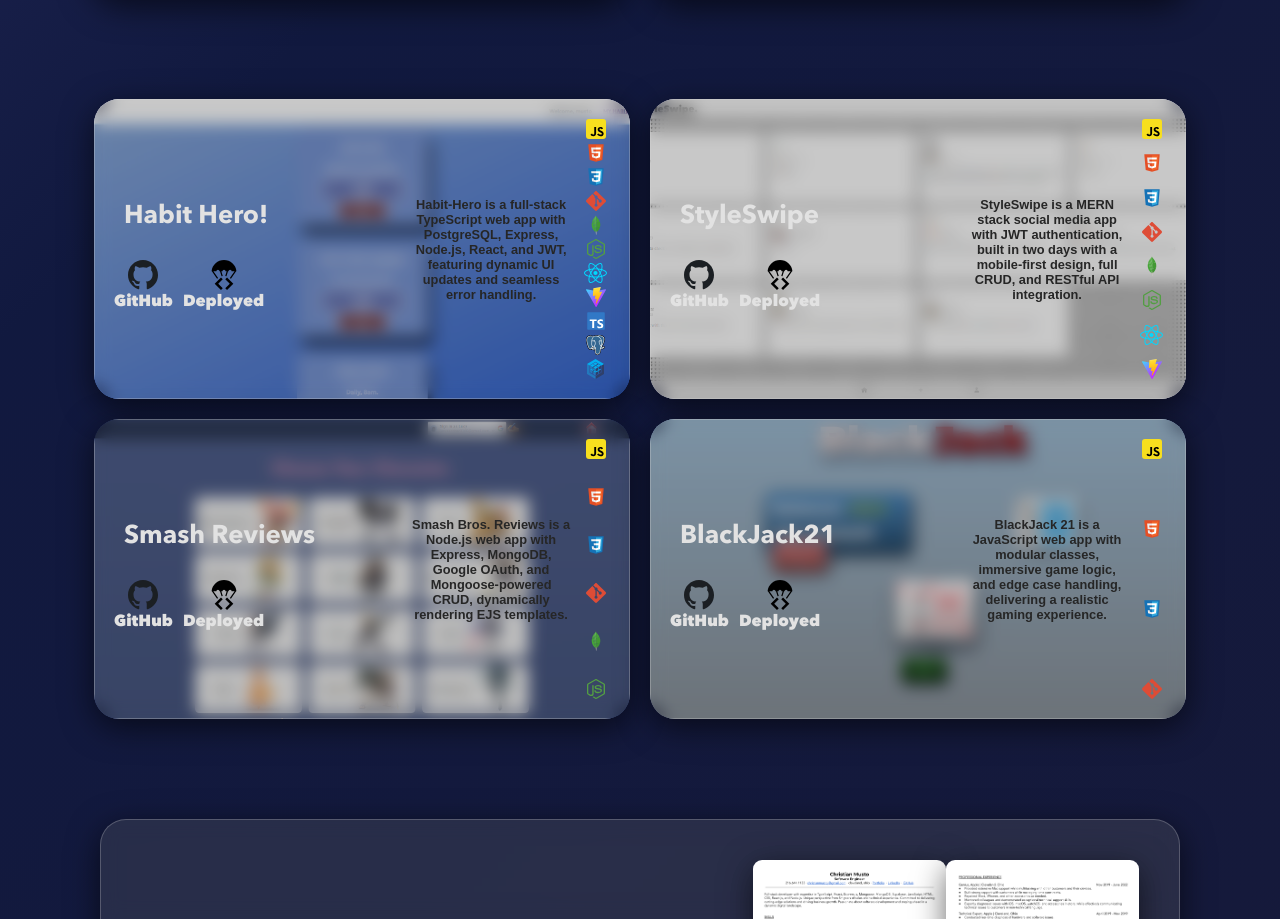
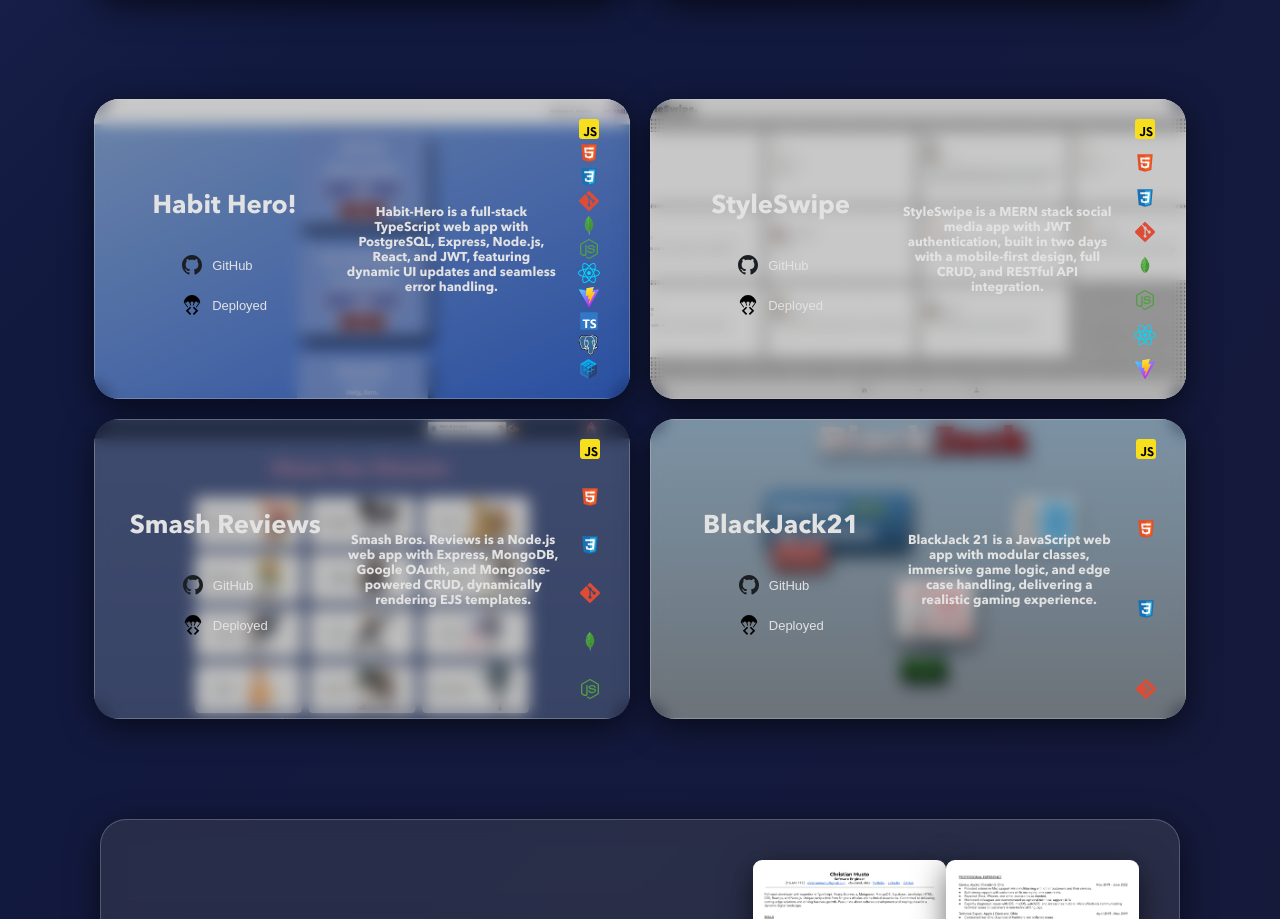
Before and after one commit to officialmusto/musto-website, a React (Vite) app: page / in a window 1280 px wide. Shown: the part 1135-2054 px from the top of the page. Built offline with nearby package versions, Linux system fonts and the light colour scheme.

Commit message:
update project card styling

```diff
--- a/src/components/ProjectCard/ProjectCard.css
+++ b/src/components/ProjectCard/ProjectCard.css
@@ -46,10 +46,10 @@
 #desc {
   padding: 10px;
   height: 100%;
-  width: 60%;
-  font-family: "avenir-next-medium", Arial, Helvetica;
+  width: 100%;
+  font-family: "avenir-next-bold", Arial, Helvetica;
   font-size: 80%;
-  color: #262626;
+  color: #e2e2e2;
   text-align: center;
   display: flex;
   flex-direction: column;
@@ -64,29 +64,39 @@
   display: flex;
   flex-direction: column;
   justify-content: center;
-  align-items: flex-start;
+  align-items: center;
   gap: 20px;
 }
 
 .project-links {
   gap: 10px;
   display: flex;
-  flex-direction: row;
-  font-family: "avenir-next-bolder", Arial, Helvetica, sans-serif;
+  flex-direction: column;
+  font-family: "avenir-next-medium", Arial, Helvetica, sans-serif;
 }
 
 .github-link,
 .deployed-link {
+  gap: 10px;
+  padding: 5px;
+  font-size: small;
   display: flex;
-  justify-content: center;
+  justify-content: flex-start;
   align-items: center;
-  flex-direction: column;
+  flex-direction: row;
+}
+
+.github-link > img,
+.deployed-link > img {
+  height: 20px;
 }
 
 .badges {
   display: flex;
   align-self: flex-end;
   justify-content: space-between;
+  padding-right: 10px;
+  padding-left: 10px;
   height: 100%;
   width: 10%;
   align-items: center;
```
